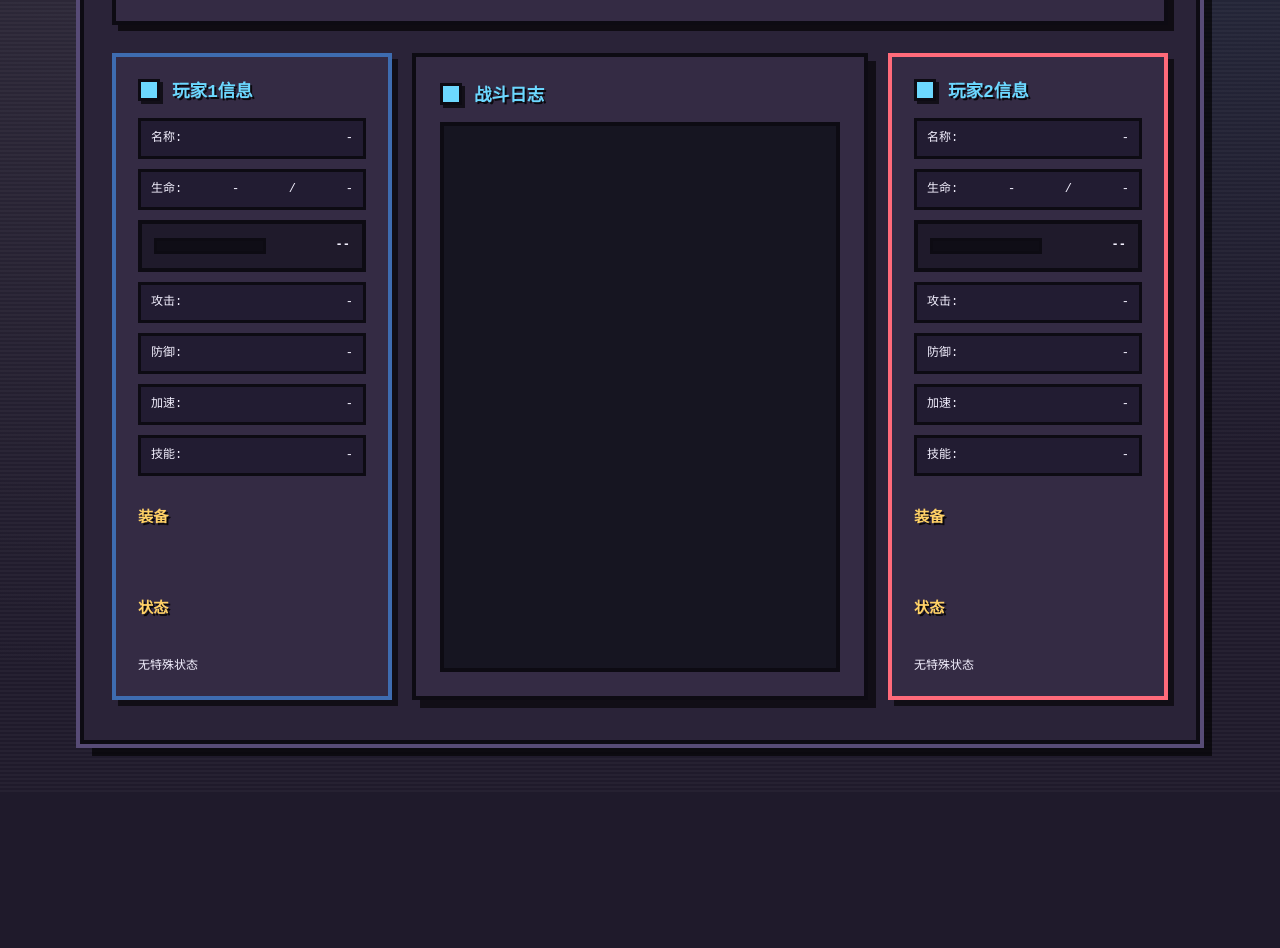
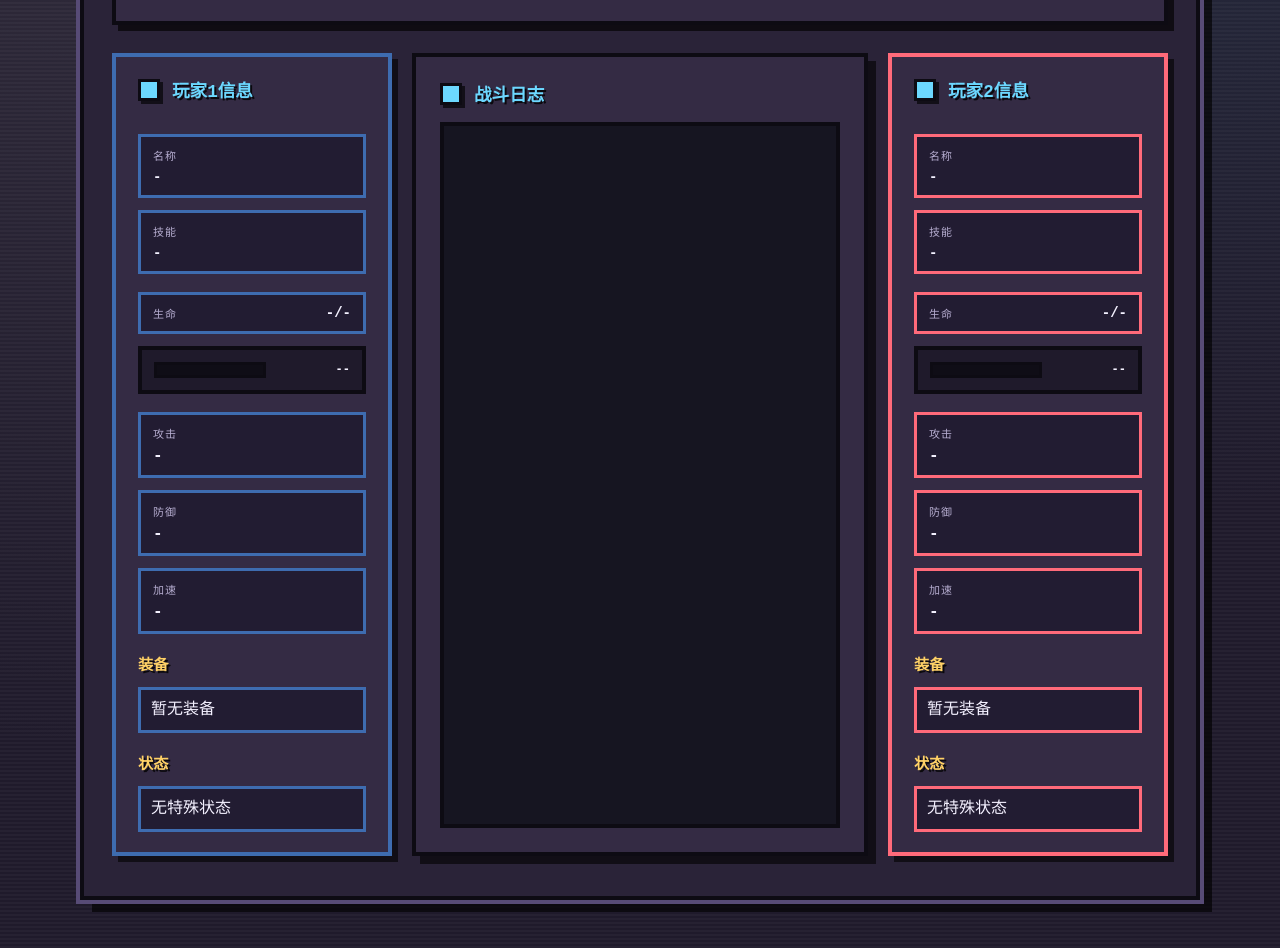
Before and after one commit to 0Hyacinth0/idbattle, a website with bundled scripts: page index.html in a window 1280 px wide. Shown: the part 341-1289 px from the top of the page. Before the commit the page ends 1133 px from the top, so only its background shows below. Built offline with nearby package versions, Linux system fonts and the light colour scheme; a web font is replaced by a local one.

Commit message:
Refine player panels and enforce new refinement rules

```diff
--- a/index.html
+++ b/index.html
@@ -8,7 +8,7 @@
 </head>
 <body>
     <div class="container">
-        <div class="version-badge">v1.0.4-rel</div>
+        <div class="version-badge">v1.1.0-b1(Prism)</div>
         <h1>id大作战</h1>
 
         <div class="player-form" role="form" aria-label="玩家创建表单">
@@ -26,24 +26,56 @@
 
         <div class="battle-area">
             <div class="player-info player1-info" aria-live="polite">
+                <div class="player-card">
+                    <div class="player-card__header">
                         <h2>玩家1信息</h2>
-                <div id="player1-stats">
-                    <p>名称: <span id="p1-name">-</span></p>
-                    <p>生命: <span id="p1-health">-</span>/<span id="p1-max-health">-</span></p>
+                        <div class="player-card__summary">
+                            <div class="summary-block">
+                                <span class="summary-label">名称</span>
+                                <span class="summary-value" id="p1-name">-</span>
+                            </div>
+                            <div class="summary-block">
+                                <span class="summary-label">技能</span>
+                                <span class="summary-value" id="p1-skill">-</span>
+                            </div>
+                        </div>
+                    </div>
+                    <div class="player-card__health">
+                        <div class="health-readout">
+                            <span class="summary-label">生命</span>
+                            <span class="summary-value"><span id="p1-health">-</span>/<span id="p1-max-health">-</span></span>
+                        </div>
                         <div class="health-meter" id="p1-health-bar" role="progressbar" aria-valuemin="0" aria-valuenow="0" aria-valuemax="0" aria-label="玩家1生命值" aria-live="polite">
                             <div class="health-meter__track">
                                 <div class="health-meter__fill"></div>
                             </div>
                             <span class="health-meter__value" id="p1-health-bar-value">--</span>
                         </div>
-                    <p>攻击: <span id="p1-attack">-</span></p>
-                    <p>防御: <span id="p1-defense">-</span></p>
-                    <p>加速: <span id="p1-speed">-</span></p>
-                    <p>技能: <span id="p1-skill">-</span></p>
+                    </div>
+                    <div class="player-card__stats-grid" role="list">
+                        <div class="stat-tile" role="listitem">
+                            <span class="stat-label">攻击</span>
+                            <span class="stat-value" id="p1-attack">-</span>
+                        </div>
+                        <div class="stat-tile" role="listitem">
+                            <span class="stat-label">防御</span>
+                            <span class="stat-value" id="p1-defense">-</span>
+                        </div>
+                        <div class="stat-tile" role="listitem">
+                            <span class="stat-label" data-speed-label="p1">加速</span>
+                            <span class="stat-value" id="p1-speed">-</span>
+                        </div>
+                    </div>
+                    <div class="player-card__detail-grid">
+                        <div class="detail-section">
                             <h3>装备</h3>
-                    <div id="p1-equipment"></div>
+                            <div id="p1-equipment" class="detail-list" aria-live="polite"></div>
+                        </div>
+                        <div class="detail-section">
                             <h3>状态</h3>
-                    <div id="p1-status"></div>
+                            <div id="p1-status" class="detail-list" aria-live="polite"></div>
+                        </div>
+                    </div>
                 </div>
             </div>
 
@@ -53,24 +85,56 @@
             </div>
 
             <div class="player-info player2-info" aria-live="polite">
+                <div class="player-card">
+                    <div class="player-card__header">
                         <h2>玩家2信息</h2>
-                <div id="player2-stats">
-                    <p>名称: <span id="p2-name">-</span></p>
-                    <p>生命: <span id="p2-health">-</span>/<span id="p2-max-health">-</span></p>
+                        <div class="player-card__summary">
+                            <div class="summary-block">
+                                <span class="summary-label">名称</span>
+                                <span class="summary-value" id="p2-name">-</span>
+                            </div>
+                            <div class="summary-block">
+                                <span class="summary-label">技能</span>
+                                <span class="summary-value" id="p2-skill">-</span>
+                            </div>
+                        </div>
+                    </div>
+                    <div class="player-card__health">
+                        <div class="health-readout">
+                            <span class="summary-label">生命</span>
+                            <span class="summary-value"><span id="p2-health">-</span>/<span id="p2-max-health">-</span></span>
+                        </div>
                         <div class="health-meter" id="p2-health-bar" role="progressbar" aria-valuemin="0" aria-valuenow="0" aria-valuemax="0" aria-label="玩家2生命值" aria-live="polite">
                             <div class="health-meter__track">
                                 <div class="health-meter__fill"></div>
                             </div>
                             <span class="health-meter__value" id="p2-health-bar-value">--</span>
                         </div>
-                    <p>攻击: <span id="p2-attack">-</span></p>
-                    <p>防御: <span id="p2-defense">-</span></p>
-                    <p>加速: <span id="p2-speed">-</span></p>
-                    <p>技能: <span id="p2-skill">-</span></p>
+                    </div>
+                    <div class="player-card__stats-grid" role="list">
+                        <div class="stat-tile" role="listitem">
+                            <span class="stat-label">攻击</span>
+                            <span class="stat-value" id="p2-attack">-</span>
+                        </div>
+                        <div class="stat-tile" role="listitem">
+                            <span class="stat-label">防御</span>
+                            <span class="stat-value" id="p2-defense">-</span>
+                        </div>
+                        <div class="stat-tile" role="listitem">
+                            <span class="stat-label" data-speed-label="p2">加速</span>
+                            <span class="stat-value" id="p2-speed">-</span>
+                        </div>
+                    </div>
+                    <div class="player-card__detail-grid">
+                        <div class="detail-section">
                             <h3>装备</h3>
-                    <div id="p2-equipment"></div>
+                            <div id="p2-equipment" class="detail-list" aria-live="polite"></div>
+                        </div>
+                        <div class="detail-section">
                             <h3>状态</h3>
-                    <div id="p2-status"></div>
+                            <div id="p2-status" class="detail-list" aria-live="polite"></div>
+                        </div>
+                    </div>
                 </div>
             </div>
         </div>
--- a/models/equipment.js
+++ b/models/equipment.js
@@ -16,8 +16,19 @@ const QUALITY_MULTIPLIERS = {
     common: 1
 };
 
+const MAX_ENHANCEMENT_LEVEL = 6;
+
+function normalizeEnhancementLevel(level) {
+    if (typeof level !== 'number' || Number.isNaN(level)) {
+        return 0;
+    }
+
+    return Math.min(Math.max(Math.floor(level), 0), MAX_ENHANCEMENT_LEVEL);
+}
+
 function calculateAttributeWithEnhancement(attributes, quality, enhancementLevel) {
-    const multiplier = (QUALITY_MULTIPLIERS[quality] || 1) * (1 + enhancementLevel * 0.05);
+    const normalizedEnhancement = normalizeEnhancementLevel(enhancementLevel);
+    const multiplier = (QUALITY_MULTIPLIERS[quality] || 1) * (1 + normalizedEnhancement * 0.05);
     return Object.fromEntries(
         Object.entries(attributes).map(([key, value]) => [key, typeof value === 'number' ? value * multiplier : value])
     );
@@ -32,14 +43,15 @@ for (const item of equipmentConfig) {
         continue;
     }
 
-    const normalizedAttributes = calculateAttributeWithEnhancement(item.attributes, item.quality, item.enhancementLevel);
+    const normalizedEnhancementLevel = normalizeEnhancementLevel(item.enhancementLevel);
+    const normalizedAttributes = calculateAttributeWithEnhancement(item.attributes, item.quality, normalizedEnhancementLevel);
     const equipmentItem = {
         name: item.name,
         type,
         typeKey: item.typeKey,
         set: item.set,
         quality: item.quality,
-        enhancementLevel: item.enhancementLevel,
+        enhancementLevel: normalizedEnhancementLevel,
         attributes: normalizedAttributes
     };
 
--- a/package.json
+++ b/package.json
@@ -1,6 +1,6 @@
 {
   "name": "idbattle",
-  "version": "1.0.0",
+  "version": "1.1.0-b1",
   "type": "module",
   "scripts": {
     "test": "node --test"
--- a/styles.css
+++ b/styles.css
@@ -213,21 +213,140 @@ button:disabled {
     border-color: var(--accent-red);
 }
 
-#player1-stats,
-#player2-stats {
+.player-card {
+    display: grid;
+    gap: 18px;
+}
+
+.player-card__header {
+    display: flex;
+    flex-wrap: wrap;
+    gap: 16px;
+    align-items: center;
+    justify-content: space-between;
+}
+
+.player-card__summary {
+    display: grid;
+    grid-template-columns: repeat(auto-fit, minmax(140px, 1fr));
+    gap: 12px;
+    flex: 1 1 240px;
+}
+
+.summary-block {
+    display: grid;
+    gap: 6px;
+    padding: 10px 12px;
+    background: #221c32;
+    border: 3px solid var(--border-dark);
+    min-width: 140px;
+}
+
+.player1-info .summary-block {
+    border-color: var(--accent-blue-dark);
+}
+
+.player2-info .summary-block {
+    border-color: var(--accent-red);
+}
+
+.summary-label {
+    font-size: 11px;
+    letter-spacing: 1px;
+    color: var(--text-muted);
+}
+
+.summary-value {
+    font-size: 14px;
+    font-weight: bold;
+    word-break: break-word;
+}
+
+.player-card__health {
+    display: grid;
+    gap: 12px;
+}
+
+.health-readout {
+    display: flex;
+    justify-content: space-between;
+    align-items: center;
+    background: #221c32;
+    border: 3px solid var(--border-dark);
+    padding: 10px 12px;
+    font-size: 12px;
+}
+
+.player1-info .health-readout {
+    border-color: var(--accent-blue-dark);
+}
+
+.player2-info .health-readout {
+    border-color: var(--accent-red);
+}
+
+.player-card__stats-grid {
+    display: grid;
+    grid-template-columns: repeat(auto-fit, minmax(120px, 1fr));
+    gap: 12px;
+}
+
+.stat-tile {
+    display: grid;
+    gap: 6px;
+    background: #221c32;
+    border: 3px solid var(--border-dark);
+    padding: 10px 12px;
+}
+
+.player1-info .stat-tile {
+    border-color: var(--accent-blue-dark);
+}
+
+.player2-info .stat-tile {
+    border-color: var(--accent-red);
+}
+
+.stat-label {
+    font-size: 11px;
+    color: var(--text-muted);
+    letter-spacing: 1px;
+}
+
+.stat-value {
+    font-size: 16px;
+    font-weight: bold;
+}
+
+.player-card__detail-grid {
+    display: grid;
+    grid-template-columns: repeat(auto-fit, minmax(220px, 1fr));
+    gap: 18px;
+}
+
+.detail-section h3 {
+    margin-top: 0;
+}
+
+.detail-list {
+    margin-top: 12px;
     display: grid;
     gap: 10px;
-    font-size: 12px;
-    line-height: 1.6;
 }
 
-#player1-stats p,
-#player2-stats p {
-    display: flex;
-    justify-content: space-between;
+.detail-list div {
     background: #221c32;
     border: 3px solid var(--border-dark);
     padding: 8px 10px;
+    line-height: 1.5;
+}
+
+.player1-info .detail-list div {
+    border-color: var(--accent-blue-dark);
+}
+
+.player2-info .detail-list div {
+    border-color: var(--accent-red);
 }
 
 .health-meter {
@@ -273,33 +392,6 @@ button:disabled {
     background: var(--accent-blue);
 }
 
-#p1-equipment,
-#p2-equipment,
-#p1-status,
-#p2-status {
-    margin-top: 16px;
-    display: grid;
-    gap: 8px;
-}
-
-#p1-equipment div,
-#p2-equipment div,
-#p1-status div,
-#p2-status div {
-    background: #221c32;
-    border: 3px solid var(--border-dark);
-    padding: 8px 10px;
-}
-
-.player1-info #p1-equipment div,
-.player1-info #p1-status div {
-    border-color: var(--accent-blue-dark);
-}
-
-.player2-info #p2-equipment div,
-.player2-info #p2-status div {
-    border-color: var(--accent-red);
-}
 
 .battle-result {
     flex: 2 1 320px;
--- a/ui/playerUI.js
+++ b/ui/playerUI.js
@@ -30,6 +30,17 @@ function formatEquipmentProperty(name, value) {
     const sign = rounded > 0 ? '+' : '-';
     const magnitude = formatNumericDisplay(Math.abs(rounded));
     return `${name}${sign}${magnitude}`;
+}
+
+function renderEmptyMessage(container, message) {
+    if (!container) {
+        return;
+    }
+
+    container.innerHTML = '';
+    const placeholder = document.createElement('div');
+    placeholder.textContent = message;
+    container.appendChild(placeholder);
 }
 
 // 更新玩家信息显示
@@ -102,13 +113,9 @@ function updatePlayerInfo(player, isPlayer1) {
     elements.defense.style.color = (player.defenseBoostDuration > 0 || player.attackBoostDuration > 0) ? '#FF9800' : '';
     elements.speed.style.color = player.speedBoostDuration > 0 ? '#FF9800' : '';
 
-    // 重命名UI显示为加速 - 添加data属性避免重复更新
-    if (elements.speed && elements.speed.parentElement) {
-        const parentElement = elements.speed.parentElement;
-        if (!parentElement.dataset.speedLabelUpdated) {
-            parentElement.innerHTML = parentElement.innerHTML.replace(/^.*?:/, '加速:');
-            parentElement.dataset.speedLabelUpdated = 'true';
-        }
+    const speedLabel = document.querySelector(`[data-speed-label="${prefix}"]`);
+    if (speedLabel) {
+        speedLabel.textContent = '加速';
     }
 
     elements.skill.textContent = `${player.skill.name} (${player.skill.description})`;
@@ -133,7 +140,7 @@ function updatePlayerInfo(player, isPlayer1) {
 
             const meta = [];
             if (item.quality) meta.push(`品质: ${item.quality}`);
-            if (typeof item.enhancementLevel === 'number') meta.push(`强化+${item.enhancementLevel}`);
+            if (typeof item.enhancementLevel === 'number') meta.push(`精炼+${item.enhancementLevel}`);
             if (item.set) meta.push(`套装: ${item.set}`);
 
             const metaInfo = meta.length > 0 ? `【${meta.join(' / ')}】` : '';
@@ -152,7 +159,11 @@ function updatePlayerInfo(player, isPlayer1) {
 
     // 一次性更新装备DOM
     elements.equipment.innerHTML = '';
-    elements.equipment.appendChild(equipmentFragment);
+    if (equipmentFragment.childNodes.length > 0) {
+        elements.equipment.appendChild(equipmentFragment);
+    } else {
+        renderEmptyMessage(elements.equipment, '暂无装备');
+    }
 
     // 更新状态效果 - 使用DocumentFragment减少重排
     const statusEffects = [];
@@ -175,7 +186,7 @@ function updatePlayerInfo(player, isPlayer1) {
         elements.status.innerHTML = '';
         elements.status.appendChild(statusFragment);
     } else {
-        elements.status.textContent = '无特殊状态';
+        renderEmptyMessage(elements.status, '无特殊状态');
     }
 }
 
@@ -189,8 +200,8 @@ function initPlayerPanels() {
     document.getElementById('p1-defense').textContent = '-';
     document.getElementById('p1-speed').textContent = '-';
     document.getElementById('p1-skill').textContent = '-';
-    document.getElementById('p1-equipment').innerHTML = '';
-    document.getElementById('p1-status').textContent = '无特殊状态';
+    renderEmptyMessage(document.getElementById('p1-equipment'), '暂无装备');
+    renderEmptyMessage(document.getElementById('p1-status'), '无特殊状态');
     resetHealthMeter('p1');
 
     // 玩家2
@@ -201,8 +212,8 @@ function initPlayerPanels() {
     document.getElementById('p2-defense').textContent = '-';
     document.getElementById('p2-speed').textContent = '-';
     document.getElementById('p2-skill').textContent = '-';
-    document.getElementById('p2-equipment').innerHTML = '';
-    document.getElementById('p2-status').textContent = '无特殊状态';
+    renderEmptyMessage(document.getElementById('p2-equipment'), '暂无装备');
+    renderEmptyMessage(document.getElementById('p2-status'), '无特殊状态');
     resetHealthMeter('p2');
 }
 
```
Lines whose indentation alone changed are shown as unchanged.
